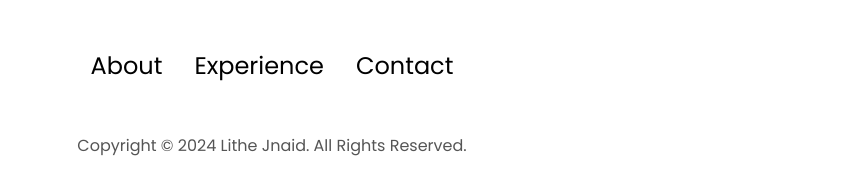
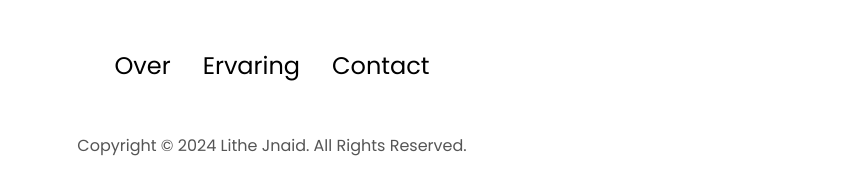
Before and after one commit to lithe07/portfolio_webstie, a plain HTML site: page index.html in a window 1280 px wide. Shown: the part 2718-2913 px from the top of the page, without its empty margins (368-1226 px from the left). Drawn offline with Linux system fonts and the light colour scheme.

Commit message:
edit foorter

```diff
--- a/index.html
+++ b/index.html
@@ -231,8 +231,8 @@
       <nav>
         <div class="nav-links-container">
           <ul class="nav-links">
-            <li><a href="#about">About</a></li>
-            <li><a href="#experience">Experience</a></li>
+            <li><a href="#about">Over</a></li>
+            <li><a href="#experience">Ervaring</a></li>
             <li><a href="#contact">Contact</a></li>
           </ul>
         </div>
```
